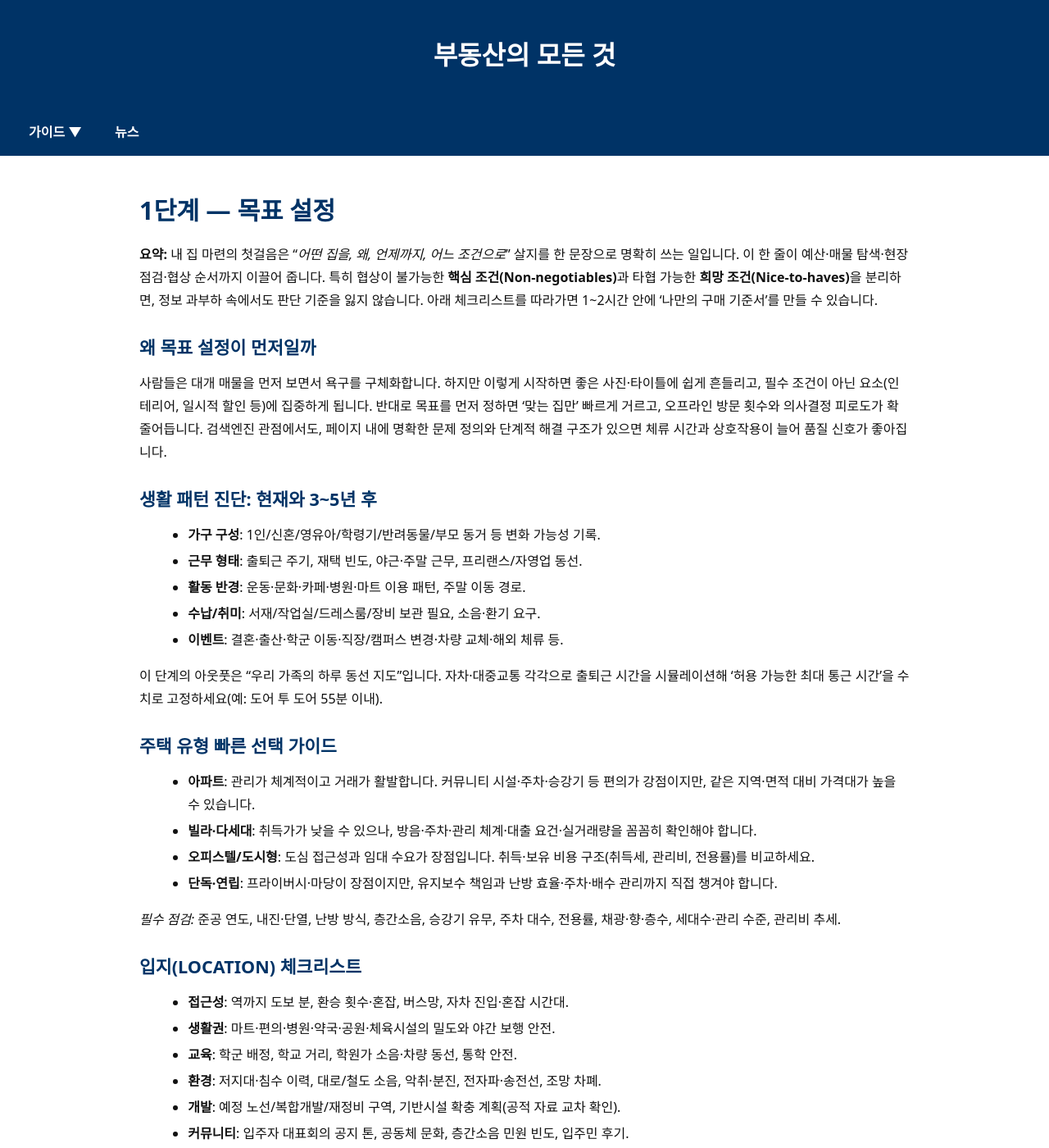
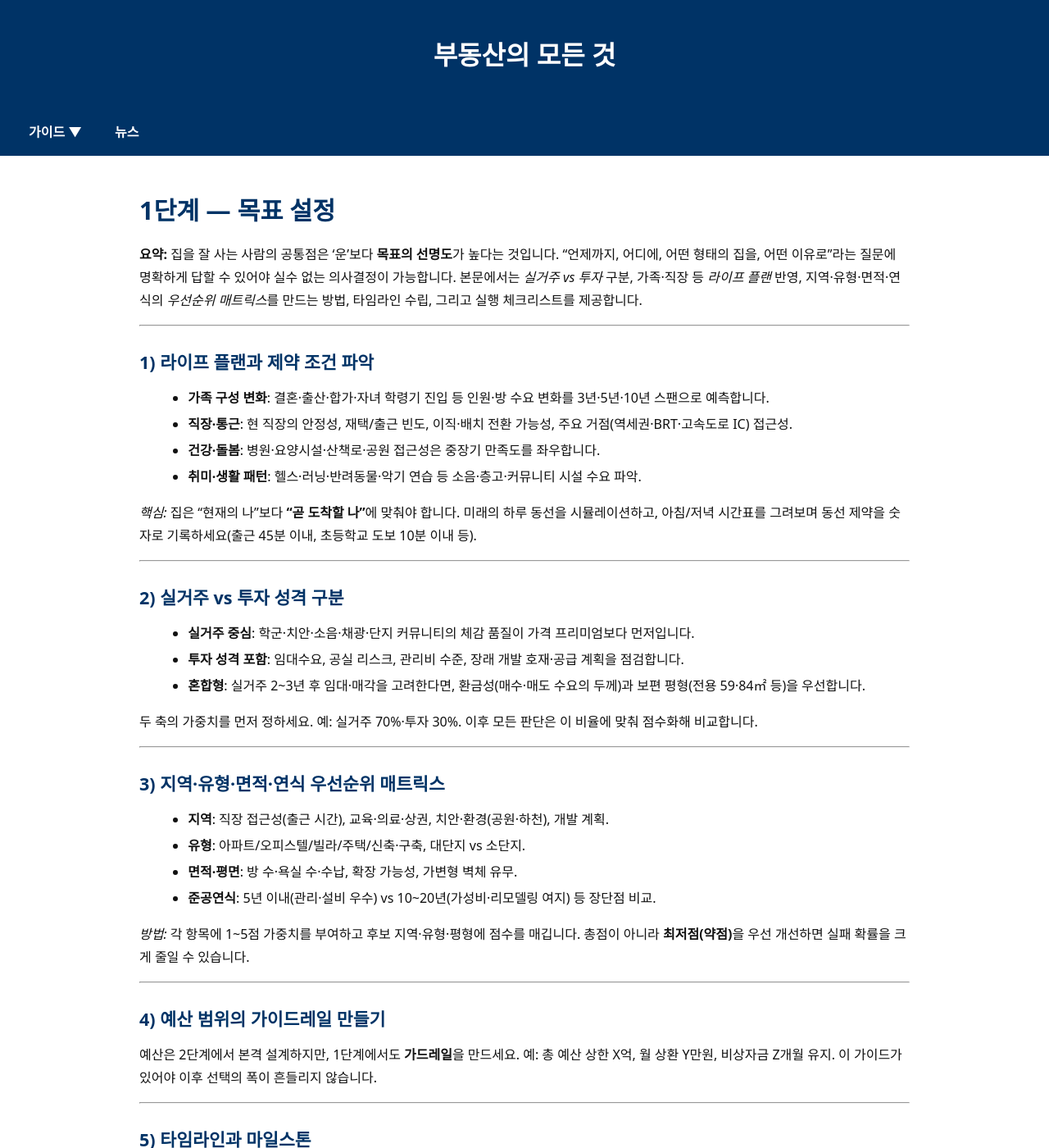
Before and after one commit to kimkisaa/land, a Jekyll site: the page built from guide/1-goal-setting.md, in a window 1280 px wide and 1400 px high. Shown: the whole window at 82% size. Built offline with Jekyll 4.4.1, drawn with Linux system fonts in a browser that asks for light colours; some of the changed text lies outside the part shown.

Commit message:
Update 1-goal-setting.md

```diff
--- a/guide/1-goal-setting.md
+++ b/guide/1-goal-setting.md
@@ -1,7 +1,7 @@
 ---
 layout: default
 title: 1. 목표 설정
-description: 내 집 마련 1단계 - 목표 설정. 주거 목표를 문장으로 정의하고, 주택 유형·입지·생활 패턴·협상 불가 조건을 체계적으로 정리하는 방법을 안내합니다.
+description: 내 집 마련 1단계 - 언제, 어디에, 어떤 집을 살지 목표를 구체화하고 우선순위를 정하는 방법. 실거주 vs 투자, 라이프플랜, 예산 범위, 체크리스트까지.
 permalink: /guide/1-goal-setting/
 last_modified_at: 2025-08-11
 ---
@@ -10,85 +10,83 @@ last_modified_at: 2025-08-11
 
 <h1>1단계 — 목표 설정</h1>
 
-<p><strong>요약:</strong> 내 집 마련의 첫걸음은 “<em>어떤 집을, 왜, 언제까지, 어느 조건으로</em>” 살지를 한 문장으로 명확히 쓰는 일입니다. 이 한 줄이 예산·매물 탐색·현장 점검·협상 순서까지 이끌어 줍니다. 특히 협상이 불가능한 <strong>핵심 조건(Non-negotiables)</strong>과 타협 가능한 <strong>희망 조건(Nice-to-haves)</strong>을 분리하면, 정보 과부하 속에서도 판단 기준을 잃지 않습니다. 아래 체크리스트를 따라가면 1~2시간 안에 ‘나만의 구매 기준서’를 만들 수 있습니다.</p>
+<p><strong>요약:</strong> 집을 잘 사는 사람의 공통점은 ‘운’보다 <strong>목표의 선명도</strong>가 높다는 것입니다. “언제까지, 어디에, 어떤 형태의 집을, 어떤 이유로”라는 질문에 명확하게 답할 수 있어야 실수 없는 의사결정이 가능합니다. 본문에서는 <em>실거주 vs 투자</em> 구분, 가족·직장 등 <em>라이프 플랜</em> 반영, 지역·유형·면적·연식의 <em>우선순위 매트릭스</em>를 만드는 방법, 타임라인 수립, 그리고 실행 체크리스트를 제공합니다.</p>
 
-<h2>왜 목표 설정이 먼저일까</h2>
-<p>사람들은 대개 매물을 먼저 보면서 욕구를 구체화합니다. 하지만 이렇게 시작하면 좋은 사진·타이틀에 쉽게 흔들리고, 필수 조건이 아닌 요소(인테리어, 일시적 할인 등)에 집중하게 됩니다. 반대로 목표를 먼저 정하면 ‘맞는 집만’ 빠르게 거르고, 오프라인 방문 횟수와 의사결정 피로도가 확 줄어듭니다. 검색엔진 관점에서도, 페이지 내에 명확한 문제 정의와 단계적 해결 구조가 있으면 체류 시간과 상호작용이 늘어 품질 신호가 좋아집니다.</p>
+<hr>
 
-<h2>생활 패턴 진단: 현재와 3~5년 후</h2>
+<h2>1) 라이프 플랜과 제약 조건 파악</h2>
 <ul>
-  <li><strong>가구 구성</strong>: 1인/신혼/영유아/학령기/반려동물/부모 동거 등 변화 가능성 기록.</li>
-  <li><strong>근무 형태</strong>: 출퇴근 주기, 재택 빈도, 야근·주말 근무, 프리랜스/자영업 동선.</li>
-  <li><strong>활동 반경</strong>: 운동·문화·카페·병원·마트 이용 패턴, 주말 이동 경로.</li>
-  <li><strong>수납/취미</strong>: 서재/작업실/드레스룸/장비 보관 필요, 소음·환기 요구.</li>
-  <li><strong>이벤트</strong>: 결혼·출산·학군 이동·직장/캠퍼스 변경·차량 교체·해외 체류 등.</li>
-</ul>
-<p>이 단계의 아웃풋은 “우리 가족의 하루 동선 지도”입니다. 자차·대중교통 각각으로 출퇴근 시간을 시뮬레이션해 ‘허용 가능한 최대 통근 시간’을 수치로 고정하세요(예: 도어 투 도어 55분 이내).</p>
-
-<h2>주택 유형 빠른 선택 가이드</h2>
-<ul>
-  <li><strong>아파트</strong>: 관리가 체계적이고 거래가 활발합니다. 커뮤니티 시설·주차·승강기 등 편의가 강점이지만, 같은 지역·면적 대비 가격대가 높을 수 있습니다.</li>
-  <li><strong>빌라·다세대</strong>: 취득가가 낮을 수 있으나, 방음·주차·관리 체계·대출 요건·실거래량을 꼼꼼히 확인해야 합니다.</li>
-  <li><strong>오피스텔/도시형</strong>: 도심 접근성과 임대 수요가 장점입니다. 취득·보유 비용 구조(취득세, 관리비, 전용률)를 비교하세요.</li>
-  <li><strong>단독·연립</strong>: 프라이버시·마당이 장점이지만, 유지보수 책임과 난방 효율·주차·배수 관리까지 직접 챙겨야 합니다.</li>
-</ul>
-<p><em>필수 점검:</em> 준공 연도, 내진·단열, 난방 방식, 층간소음, 승강기 유무, 주차 대수, 전용률, 채광·향·층수, 세대수·관리 수준, 관리비 추세.</p>
-
-<h2>입지(LOCATION) 체크리스트</h2>
-<ul>
-  <li><strong>접근성</strong>: 역까지 도보 분, 환승 횟수·혼잡, 버스망, 자차 진입·혼잡 시간대.</li>
-  <li><strong>생활권</strong>: 마트·편의·병원·약국·공원·체육시설의 밀도와 야간 보행 안전.</li>
-  <li><strong>교육</strong>: 학군 배정, 학교 거리, 학원가 소음·차량 동선, 통학 안전.</li>
-  <li><strong>환경</strong>: 저지대·침수 이력, 대로/철도 소음, 악취·분진, 전자파·송전선, 조망 차폐.</li>
-  <li><strong>개발</strong>: 예정 노선/복합개발/재정비 구역, 기반시설 확충 계획(공적 자료 교차 확인).</li>
-  <li><strong>커뮤니티</strong>: 입주자 대표회의 공지 톤, 공동체 문화, 층간소음 민원 빈도, 입주민 후기.</li>
-</ul>
-<p>입지는 거주 만족도를 결정하는 장기 변수입니다. 출근길만 보지 말고 <em>오후·주말·우천</em> 조건까지 직접 걸어 보고, 밤 시간대 보행 조도와 소음도 체크하세요.</p>
-
-<h2>세대·동·라인별 체크</h2>
-<ul>
-  <li><strong>동 배치</strong>: 도로/상가 소음, 쓰레기장·변전실 거리, 일조·조망 방해 요소.</li>
-  <li><strong>라인 특성</strong>: 엘리베이터 대기 시간, 코너/중앙 라인 소음, 상하층 구조.</li>
-  <li><strong>세대 내부</strong>: 구조 효율, 수납, 환기창/환풍, 배선·콘센트, 누수·결로 흔적, 단열 상태.</li>
-  <li><strong>관리비</strong>: 최근 12개월 고지서 평균, 계절 변동, 공용 전기·수선충당금.</li>
+  <li><strong>가족 구성 변화</strong>: 결혼·출산·합가·자녀 학령기 진입 등 인원·방 수요 변화를 3년·5년·10년 스팬으로 예측합니다.</li>
+  <li><strong>직장·통근</strong>: 현 직장의 안정성, 재택/출근 빈도, 이직·배치 전환 가능성, 주요 거점(역세권·BRT·고속도로 IC) 접근성.</li>
+  <li><strong>건강·돌봄</strong>: 병원·요양시설·산책로·공원 접근성은 중장기 만족도를 좌우합니다.</li>
+  <li><strong>취미·생활 패턴</strong>: 헬스·러닝·반려동물·악기 연습 등 소음·층고·커뮤니티 시설 수요 파악.</li>
 </ul>
 
-<h2>필수 vs 선호 조건 분리</h2>
-<p>협상 불가능 조건은 5개 이내로 압축하세요. 예) “엘리베이터 필수, 1.5대 이상 주차, 도어 투 도어 55분 이내, 침실 3개 이상, 층간소음 민원 낮은 동.” 선호 조건은 많아도 좋지만, 점수화 과정에서 가중치를 낮게 둡니다. 이렇게 해야 현장에서 흔들리지 않습니다.</p>
+<p><em>핵심:</em> 집은 “현재의 나”보다 <strong>“곧 도착할 나”</strong>에 맞춰야 합니다. 미래의 하루 동선을 시뮬레이션하고, 아침/저녁 시간표를 그려보며 동선 제약을 숫자로 기록하세요(출근 45분 이내, 초등학교 도보 10분 이내 등).</p>
 
-<h2>의사결정 매트릭스(가중치 점수)</h2>
-<ol>
-  <li>가중치 예시: 입지 30 / 통근 20 / 관리비 15 / 학군 15 / 소음 10 / 주차 10.</li>
-  <li>후보 A·B·C를 항목별 1~5점으로 채점 → <em>가중치 × 점수</em> 합산.</li>
-  <li>총점이 근접하면 리스크(법적 하자, 구조적 결함, 누수·결로, 분쟁 이력) 비교로 최종 결정.</li>
-</ol>
-<p>점수표를 스프레드시트로 만들어 공유하면 동의 형성이 쉬워집니다. 사진만 저장하지 말고 “감점 이유”를 텍스트로 남겨야 다음 후보 비교가 명확해집니다.</p>
+<hr>
 
-<h2>샘플 목표 문장(템플릿)</h2>
-<p>“우리는 <strong>2026년 3월</strong>까지 <strong>출근 55분 이내</strong>, <strong>초등 도보 10분</strong>, <strong>침실 3</strong>에 <strong>주차 1.5대 이상</strong>, <strong>관리비 20만 원대</strong>인 <strong>전용 25~33평</strong> 아파트를 <strong>상한가 XX억</strong> 이내에서 매수한다. <strong>엘리베이터·층간소음 낮은 동</strong>은 필수, 남향·피트니스·공원 조망은 선호.”</p>
-
-<h2>자주 놓치는 함정</h2>
+<h2>2) 실거주 vs 투자 성격 구분</h2>
 <ul>
-  <li><strong>사진 치우침</strong>: 보정된 사진/모델하우스 이미지는 과신 금물. 실측·소음·채광을 직접 확인.</li>
-  <li><strong>관리비 착시</strong>: 특정 달만 보고 판단하지 말 것. 12개월 평균과 변동폭 확인.</li>
-  <li><strong>단기 이벤트 무시</strong>: 출산/학군/이직·차량 교체 등 1~2년 내 이벤트 반영.</li>
-  <li><strong>거래량/유동성</strong>: 지역·유형별 실거래량을 보고 매도 시점 위험도 가늠.</li>
+  <li><strong>실거주 중심</strong>: 학군·치안·소음·채광·단지 커뮤니티의 체감 품질이 가격 프리미엄보다 먼저입니다.</li>
+  <li><strong>투자 성격 포함</strong>: 임대수요, 공실 리스크, 관리비 수준, 장래 개발 호재·공급 계획을 점검합니다.</li>
+  <li><strong>혼합형</strong>: 실거주 2~3년 후 임대·매각을 고려한다면, 환금성(매수·매도 수요의 두께)과 보편 평형(전용 59·84㎡ 등)을 우선합니다.</li>
 </ul>
 
-<h2>체크리스트(프린트용)</h2>
+<p>두 축의 가중치를 먼저 정하세요. 예: 실거주 70%·투자 30%. 이후 모든 판단은 이 비율에 맞춰 점수화해 비교합니다.</p>
+
+<hr>
+
+<h2>3) 지역·유형·면적·연식 우선순위 매트릭스</h2>
 <ul>
-  <li>[ ] 한 줄 목표 문장 완성(언제/어디/어떤 집/가격대/필수·선호)</li>
-  <li>[ ] 통근 시뮬레이션(출근 시간·우천·주말 시나리오)</li>
-  <li>[ ] 관리비·공용비 12개월 평균/변동폭 기록</li>
-  <li>[ ] 저녁·주말 현장 답사(보행 조도·소음·주차 회전·엘리베이터 대기)</li>
-  <li>[ ] 리스크 리스트(법적/물리적) 사전 정의</li>
+  <li><strong>지역</strong>: 직장 접근성(출근 시간), 교육·의료·상권, 치안·환경(공원·하천), 개발 계획.</li>
+  <li><strong>유형</strong>: 아파트/오피스텔/빌라/주택/신축·구축, 대단지 vs 소단지.</li>
+  <li><strong>면적·평면</strong>: 방 수·욕실 수·수납, 확장 가능성, 가변형 벽체 유무.</li>
+  <li><strong>준공연식</strong>: 5년 이내(관리·설비 우수) vs 10~20년(가성비·리모델링 여지) 등 장단점 비교.</li>
 </ul>
 
+<p><em>방법:</em> 각 항목에 1~5점 가중치를 부여하고 후보 지역·유형·평형에 점수를 매깁니다. 총점이 아니라 <strong>최저점(약점)</strong>을 우선 개선하면 실패 확률을 크게 줄일 수 있습니다.</p>
+
+<hr>
+
+<h2>4) 예산 범위의 가이드레일 만들기</h2>
+<p>예산은 2단계에서 본격 설계하지만, 1단계에서도 <strong>가드레일</strong>을 만드세요. 예: 총 예산 상한 X억, 월 상환 Y만원, 비상자금 Z개월 유지. 이 가이드가 있어야 이후 선택의 폭이 흔들리지 않습니다.</p>
+
+<hr>
+
+<h2>5) 타임라인과 마일스톤</h2>
+<ul>
+  <li><strong>T-60일</strong>: 목표·우선순위 확정, 예산 상한 가이드.</li>
+  <li><strong>T-45일</strong>: 후보 지역 3곳, 평형 2종 선정.</li>
+  <li><strong>T-30일</strong>: 단지·매물 데이터 수집, 현장 답사 시작.</li>
+  <li><strong>T-14일</strong>: 3~5개 실매물 비교표 완성.</li>
+  <li><strong>T-0</strong>: 최종 의사결정 및 오퍼(제안가) 제출.</li>
+</ul>
+
+<hr>
+
+<h2>6) 의사결정 기준(Decision Rules) 선언</h2>
+<p>감정에 흔들리지 않기 위해 <strong>사전에 룰을 선언</strong>합니다. “출근 1시간 초과면 탈락”, “남향·중층 우선, 동향은 가격 3%↓ 시 고려”, “관리비 상한 평당 OOO원”, “지하주차 1.1대 미만은 보류” 등 구체적으로 적어두면 협상·계약 단계에서 판단이 빠릅니다.</p>
+
+<hr>
+
+<h2>체크리스트</h2>
+<ul>
+  <li>[ ] 실거주/투자 가중치 설정(예: 7:3)</li>
+  <li>[ ] 가족·직장·건강·취미 요소 반영한 하루 동선 시뮬레이션</li>
+  <li>[ ] 지역·유형·면적·연식 우선순위 매트릭스 작성</li>
+  <li>[ ] 예산 가드레일(상한·월상환·비상자금) 선언</li>
+  <li>[ ] 의사결정 룰 5가지 문서화</li>
+</ul>
+
+<hr>
+
 <h2>FAQ</h2>
-<p><strong>Q. 신축 vs 구축, 무엇이 유리한가요?</strong> 신축은 수선 부담이 적고 상품성·대출 접근이 유리합니다. 구축은 입지·면적 대비 가격 메리트가 있을 수 있지만 단열·난방·승강기·주차·관리비를 정밀 점검해야 합니다.</p>
-<p><strong>Q. 학군이 중요하지 않다면요?</strong> 통근·생활권·관리비 가중치를 높여 점수화를 조정하세요. ‘나에게 중요한 것’이 최적의 기준입니다.</p>
-<p><strong>Q. 단기 거주 예정입니다.</strong> 유동성(거래량), 임대 수요, 전입·전출 비용을 포함한 총소요비로 비교하세요.</p>
+<p><strong>Q. 신축 대단지 vs 구축 가성비, 무엇을 우선해야 하나요?</strong><br>실거주 품질과 유지비·수리비를 고려한 <em>총소유비용</em> 관점에서 비교하세요. 향후 매각 환금성은 대단지가 유리하지만, 동일 입지라면 구축이 가격 메리트가 있을 수 있습니다.</p>
+<p><strong>Q. 가중치 매기기가 어렵습니다.</strong><br>실제 하루를 기준으로 “시간 절약”과 “스트레스 감소”에 몇 점의 가치가 있는지 스스로 환산해 보세요. 출근 30분 단축이 월 20만원 가치라고 생각하면, 가격 2천만원 차이를 상쇄할 수도 있습니다.</p>
 
-<p><a class="btn primary" href="{{ '/guide/2-budget-plan/' | relative_url }}">다음 단계 → 2. 예산 및 자금 계획</a>
-   <a class="btn" href="{{ '/' | relative_url }}">← 홈으로</a></p>
+<p>
+<a class="btn primary" href="{{ '/guide/2-budget-plan/' | relative_url }}">다음 단계 → 2. 예산 및 자금 계획</a>
+</p>
+
 </section>
```
